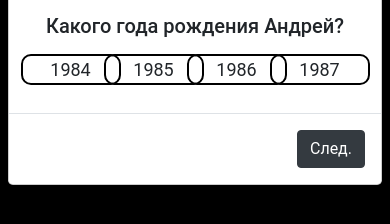
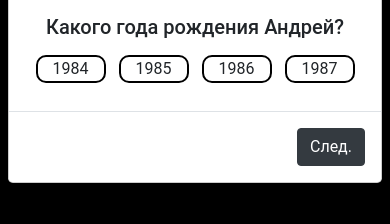
Before and after one commit to Abylai03/n-1, a plain HTML site: page index.html in a window 390 px wide. Both pictures are taken after a click on the button "Пройди тест и получи результат". Shown: the part 380-604 px from the top of the page. Drawn offline with nearby package versions, Linux system fonts and the light colour scheme.

Commit message:
Add files via upload

```diff
--- a/index.html
+++ b/index.html
@@ -1,18 +1,19 @@
 <!DOCTYPE html>
 <html lang="en">
-
   <head>
-  <meta charset="UTF-8">
-  <meta name="viewport" content="width=device-width, initial-scale=1.0">
-  <meta http-equiv="X-UA-Compatible" content="ie=edge">
-  <link rel="stylesheet" href="./libs/bootstrap.min.css">
-  <link rel="stylesheet" href="https://cdnjs.cloudflare.com/ajax/libs/animate.css/3.7.0/animate.min.css">
-  <link rel="stylesheet" href="./style/style.css">
+    <meta charset="UTF-8" />
+    <meta name="viewport" content="width=device-width, initial-scale=1.0" />
+    <meta http-equiv="X-UA-Compatible" content="ie=edge" />
+    <link rel="stylesheet" href="./libs/bootstrap.min.css" />
+    <link
+      rel="stylesheet"
+      href="https://cdnjs.cloudflare.com/ajax/libs/animate.css/3.7.0/animate.min.css"
+    />
+    <link rel="stylesheet" href="./style/style.css" />
     <title>Quiz</title>
   </head>
 
   <body>
-
     <header>
       <div class="container">
         <div class="row">
@@ -20,7 +21,7 @@
             <div class="d-flex justify-content-between p-1 p-sm-2 p-md-3">
               <div class="logo d-flex">
                 <div class="logo-img">
-                <img src="https://nplus1.ru/i/logo.png" alt="">
+                  <img src="https://nplus1.ru/i/logo.png" alt="" />
                 </div>
                 <span class="logo-text h1"></span>
               </div>
@@ -31,19 +32,12 @@
     </header>
 
     <section class="main">
-    <div class="container" style="padding-top: 5rem;">
-
- <!--      <div class="row">
-        <div class="col">
-          <div class="d-flex justify-content-center p-1 p-sm-2 p-md-3">
-            <div class="content"></div>
-          </div>
-        </div>
-      </div> -->
-
+      <div class="container" style="padding-top: 5rem">
         <div class="row">
           <div class="col">
-          <div class="d-flex flex-column align-items-center p-1 p-sm-2 p-md-3">
+            <div
+              class="d-flex flex-column align-items-center p-1 p-sm-2 p-md-3"
+            >
               <h2 class="main-title text-center h1">Хорошо-ли вы знаете</h2>
               <h2 class="main-title text-center h1">Андрея Коняева?</h2>
             </div>
@@ -61,50 +55,76 @@
         <div class="row">
           <div class="col">
             <div class="d-flex justify-content-center p-1 p-sm-2 p-md-3">
-            <button type="button" class="btn btn-outline-danger" id="btnOpenModal">
+              <button
+                type="button"
+                class="btn btn-outline-danger"
+                id="btnOpenModal"
+              >
                 <span class="btnText h1">Пройди тест и получи результат</span>
               </button>
             </div>
           </div>
         </div>
-
       </div>
     </section>
 
     <div class="modal" tabindex="-1" role="dialog" id="modalBlock">
-    <div class="modal-dialog  modal-dialog-centered" role="document">
+      <div class="modal-dialog modal-dialog-centered" role="document">
         <div class="modal-content">
           <div class="modal-header">
             <h5 class="modal-title">Ответьте на пару вопросов:</h5>
-          <button type="button" class="close" data-dismiss="modal" aria-label="Close" id="closeModal">
+            <button
+              type="button"
+              class="close"
+              data-dismiss="modal"
+              aria-label="Close"
+              id="closeModal"
+            >
               <span aria-hidden="true">&times;</span>
             </button>
           </div>
-        <div class="modal-body  d-flex flex-column align-items-center" id="modalBody">
-          <h5 class="question p-1 p-sm-2 p-md-3 text-center" id="question"></h5>
+          <div
+            class="modal-body d-flex flex-column align-items-center"
+            id="modalBody"
+          >
+            <h5
+              class="question p-1 p-sm-2 p-md-3 text-center"
+              id="question"
+            ></h5>
             <div class="answers w-100 p-1 p-sm-2 p-md-3" id="answers">
-            <form action="#" id="formAnswers" class="formAnswers d-flex flex-wrap justify-content-around">
-              <!-- <div class="answers-item d-flex flex-column">
-                <input type="radio" id="answerItem1" name="answer" class="d-none">
-                <label for="answerItem1" class="d-flex flex-column justify-content-between">
-                  <img class="answerImg" src="./image/burger.png" alt="burger">
-                  <span>Стандарт</span>
-                </label>
-              </div>
-              <div class="answers-item d-flex justify-content-center">
-                <input type="radio" id="answerItem2" name="answer" class="d-none">
-                <label for="answerItem2" class="d-flex flex-column justify-content-between">
-                  <img class="answerImg" src="./image/burgerBlack.png" alt="burger">
-                  <span>Черный</span>
-                </label>
-              </div> -->
-            </form>
+              <form
+                action="#"
+                id="formAnswers"
+                class="formAnswers d-flex flex-wrap justify-content-around"
+              ></form>
             </div>
           </div>
           <div class="modal-footer" id="modalFooter">
-          <button type="button" class="btn btn-dark" data-dismiss="modal" id="prev" style="position: absolute; left: 0; bottom: 5px">Пред.</button>
-          <button type="button" class="btn btn-dark" data-dismiss="modal" id="next">След.</button>
-          <button type="button" class="btn btn-primary sendBtn d-none" id="send" style="margin: 0 auto">Пройти ещё раз!</button>
+            <button
+              type="button"
+              class="btn btn-dark"
+              data-dismiss="modal"
+              id="prev"
+              style="position: absolute; left: 0; bottom: 5px"
+            >
+              Пред.
+            </button>
+            <button
+              type="button"
+              class="btn btn-dark"
+              data-dismiss="modal"
+              id="next"
+            >
+              След.
+            </button>
+            <button
+              type="button"
+              class="btn btn-primary sendBtn d-none"
+              id="send"
+              style="margin: 0 auto"
+            >
+              Пройти ещё раз!
+            </button>
           </div>
         </div>
       </div>
@@ -113,5 +133,4 @@
     <script src="https://unpkg.com/sweetalert/dist/sweetalert.min.js"></script>
     <script src="./script/script.js"></script>
   </body>
-
 </html>
--- a/script/script.js
+++ b/script/script.js
@@ -9,63 +9,6 @@ document.addEventListener("DOMContentLoaded", function () {
   const prevButton = document.querySelector("#prev");
   const nextButton = document.querySelector("#next");
   const sendButton = document.querySelector("#send");
-
-  const model = {
-    defaults: {
-      question: {
-        className: "question",
-      },
-      answer: {
-        className: "answer",
-        onClick: (quest) => quest.next(),
-      },
-      screen: {
-        className: "screen",
-      },
-    },
-    questions: [
-      {
-        title: "выберите лишнее",
-        answers: [
-          { title: "mac os" },
-          { title: "windows" },
-          { title: "linux" },
-        ],
-      },
-      {
-        title: "пробелы или табуляция?",
-        answers: [
-          { title: "два пробела" },
-          { title: "четыре пробела" },
-          {
-            title: "табуляция",
-            onClick: (quest) => quest.show("fail"),
-          },
-        ],
-      },
-      {
-        title: "История это",
-        className: "question trollface",
-        answers: [
-          {
-            title: "наука",
-            onClick: (quest) => quest.show("fail"),
-          },
-          { title: "не наука" },
-        ],
-      },
-    ],
-    screens: {
-      finish: {
-        className: "screen success",
-        title: "Прекрасно, вы прошли наше задание",
-      },
-      fail: {
-        className: "screen fail",
-        title: "Извините, вы ошиблись",
-      },
-    },
-  };
 
   const questions = [
     {
@@ -154,7 +97,7 @@ document.addEventListener("DOMContentLoaded", function () {
 
   // FUNCTIONS
   const playTest = () => {
-    const finalAnswers = [];
+    sendButton.classList.add("d-none");
     let numbersQuestion = 0;
 
     const renderAnswers = (index, counter) => {
--- a/style/style.css
+++ b/style/style.css
@@ -127,3 +127,11 @@ label span {
 .swal-button:not([disabled]):hover {
   background-color: #23272b;
 }
+@media (max-width: 760px) {
+  label span {
+    font-size: 16px;
+  }
+  .answers-item label {
+    min-width: 70px;
+  }
+}
```
Lines whose indentation alone changed are shown as unchanged.
